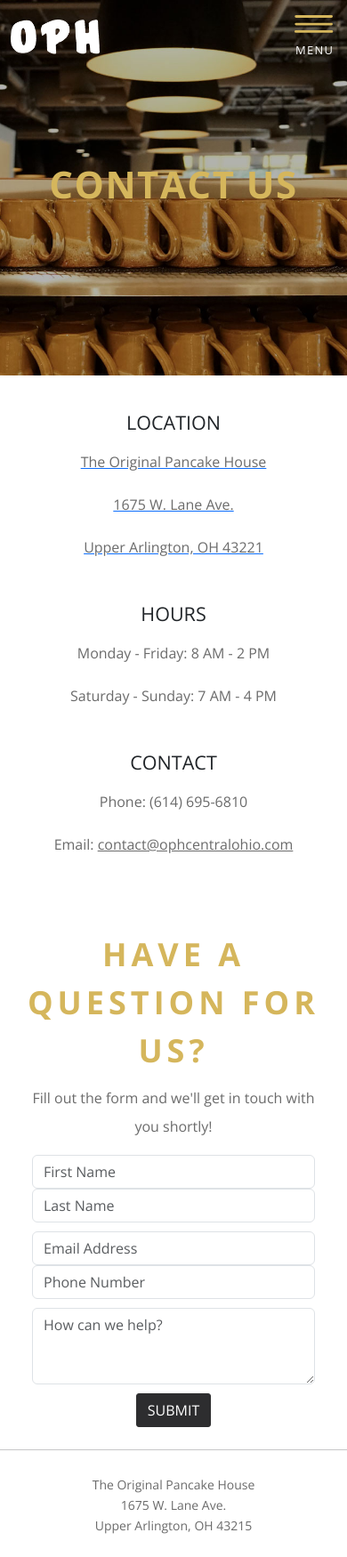
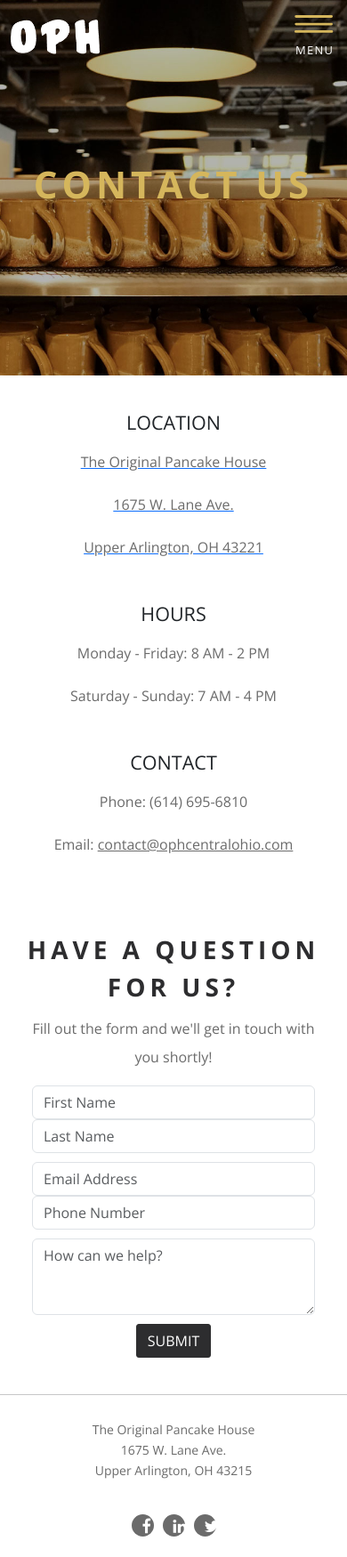
Before and after one commit to jamerine/oph_2, a Rails app: page /contacts in a window 390 px wide. Shown: the top 1750 px of the page at 89% size. Run offline with Rails 7, Linux system fonts and the light colour scheme; style sheets or scripts are compiled from the project's sources; some libraries are stand-ins or nearby versions.

Commit message:
changes for errors

```diff
--- a/app/assets/stylesheets/about.scss
+++ b/app/assets/stylesheets/about.scss
@@ -15,7 +15,6 @@
 
     h1 {
       font-size: 72px;
-      letter-spacing: 1.5px;
       font-weight: 800;
       line-height: 150%;
       color: $primary_yellow;
@@ -24,7 +23,7 @@
     @media screen and (max-width: 768px) {
       .title-text {
           font-size: 42px;
-          letter-spacing: 1.5px;
+          letter-spacing: 5px;
           font-weight: 600;
           line-height: 150%;
           color: $primary_yellow;
--- a/app/assets/stylesheets/application.scss
+++ b/app/assets/stylesheets/application.scss
@@ -163,16 +163,10 @@
   background-color: white;
 }
 
-hr {
-  margin-top: 0px;
-  margin-bottom: 0px;
-  background-color: $primary_gray;
-}
-
 
 .title-text {
   font-size: 72px;
-  letter-spacing: 1.5px;
+  letter-spacing: 5px;
   font-weight: 800;
   line-height: 150%;
   color: $primary_yellow;
@@ -225,6 +219,7 @@
 	margin-top: 10px;
 	margin-bottom: 10px;
 }
+
 
 
 
@@ -371,7 +366,7 @@
 }
 
 hr {
-    background-color: #95989A
+    background-color: #ECECEC;
 }
 
 
--- a/app/assets/stylesheets/contacts.scss
+++ b/app/assets/stylesheets/contacts.scss
@@ -14,7 +14,6 @@
 
     h1 {
       font-size: 72px;
-      letter-spacing: 1.5px;
       font-weight: 800;
       line-height: 150%;
       color: $primary_yellow;
@@ -23,7 +22,7 @@
     @media screen and (max-width: 768px) {
       .title-text {
           font-size: 42px;
-          letter-spacing: 1.5px;
+          letter-spacing: 5px;
           font-weight: 600;
           line-height: 150%;
           color: $primary_yellow;
--- a/app/assets/stylesheets/menus.scss
+++ b/app/assets/stylesheets/menus.scss
@@ -16,7 +16,6 @@
 
     h1 {
       font-size: 72px;
-      letter-spacing: 1.5px;
       font-weight: 800;
       line-height: 150%;
       color: $primary_yellow;
@@ -25,7 +24,7 @@
     @media screen and (max-width: 768px) {
       .title-text {
           font-size: 42px;
-          letter-spacing: 1.5px;
+          letter-spacing: 5px;
           font-weight: 600;
           line-height: 150%;
           color: $primary_yellow;
--- a/app/assets/stylesheets/positions.scss
+++ b/app/assets/stylesheets/positions.scss
@@ -13,7 +13,6 @@
 
     h1 {
       font-size: 72px;
-      letter-spacing: 1.5px;
       font-weight: 800;
       line-height: 150%;
       color: $primary_yellow;
@@ -22,7 +21,7 @@
     @media screen and (max-width: 768px) {
       .title-text {
           font-size: 42px;
-          letter-spacing: 1.5px;
+          letter-spacing: 5px;
           font-weight: 600;
           line-height: 150%;
           color: $primary_yellow;
@@ -37,12 +36,6 @@
   margin-left: 100px;
   margin-right: 100px;
 
-  p {
-    color: $primary_gray;
-    font-size: 24px;
-    line-height: 48px;
-    font-weight: 400;
-  }
 
   @media screen and (max-width: 768px) {
       margin-top: 50px;
@@ -50,12 +43,6 @@
       margin-left: 25px;
       margin-right: 25px;
 
-      p {
-        color: $primary_gray;
-        font-size: 18px;
-        line-height: 48px;
-        font-weight: 400;
-      }
   }
 
   .positions-list-area {
--- a/app/assets/stylesheets/reviews.scss
+++ b/app/assets/stylesheets/reviews.scss
@@ -14,7 +14,6 @@
 
     h1 {
       font-size: 72px;
-      letter-spacing: 1.5px;
       font-weight: 800;
       line-height: 150%;
       color: $primary_yellow;
@@ -23,7 +22,7 @@
     @media screen and (max-width: 768px) {
       .title-text {
           font-size: 42px;
-          letter-spacing: 1.5px;
+          letter-spacing: 5px;
           font-weight: 600;
           line-height: 150%;
           color: $primary_yellow;
--- a/app/assets/stylesheets/welcome.scss
+++ b/app/assets/stylesheets/welcome.scss
@@ -13,14 +13,10 @@
 
     }
 
-  // h1 {
-  //   font-size: 72px;
-  //   letter-spacing: 1.5px;
-  //   font-weight: 800;
-  //   line-height: 150%;
-  //   color: $primary_yellow;
-  //   position: relative;
-  // }
+  .h1-home {
+    margin-bottom: 50px;
+
+  }
 
   // .browse-menu {
   //   color: $primary_white;
@@ -106,6 +102,10 @@
 
   .est-image {
     height: 75px;
+  }
+
+  .old-world-bottom {
+    margin-bottom: 25px;
   }
 
 }
@@ -226,6 +226,9 @@
   height: 50vh;
   padding: 50px;
 
+  .h2-dark {
+    font-weight: 400;
+  }
 
   @media screen and (max-width: 768px) {
     height: 75vh;
--- a/app/views/abouts/_about_letter.html.erb
+++ b/app/views/abouts/_about_letter.html.erb
@@ -60,7 +60,7 @@
     </div>
     <div class="row letter-paragraph">
       <div class="col-12">
-        <p>And now, years later, our dream is finally realized. As of June, 29 2017, our doors are open and we couldn’t be more excited to welcome you all in.</p>
+        <p>And now, years later, our dream is finally realized. As of June 29, 2017, our doors are open and we couldn’t be more excited to welcome you all in.</p>
       </div>
     </div>
     <div class="row letter-paragraph">
--- a/app/views/comments/_new.html.erb
+++ b/app/views/comments/_new.html.erb
@@ -3,25 +3,25 @@
   <%= form_for @new_comment do |f| %>
 
       <div class="row">
-        <div class="form-group custom-box col-md-12 col-lg-6">
+        <div class="form-group custom-box col-md-12 col-lg-4 offset-lg-2">
           <%= f.text_field :first_name, class: "form-control", placeholder: "First Name" %>
         </div>
-        <div class="form-group col-md-12 col-lg-6">
+        <div class="form-group col-md-12 col-lg-4 ">
           <%= f.text_field :last_name, class: "form-control", placeholder: "Last Name"  %>
         </div>
       </div>
 
       <div class="row">
-        <div class="form-group col-md-12 col-lg-6">
+        <div class="form-group col-md-12 col-lg-8 offset-lg-2">
           <%= f.text_field :email_address, class: "form-control", placeholder: "Email Address"  %>
         </div>
-        <div class="form-group col-md-12 col-lg-6">
+        <div class="form-group col-md-12 col-lg-8 offset-lg-2">
           <%= f.text_field :phone_number, class: "form-control", placeholder: "Phone Number"  %>
         </div>
       </div>
 
       <div class="row">
-        <div class="form-group col-md-12">
+        <div class="form-group col-md-12 col-lg-8 offset-lg-2">
           <%= f.text_area :body, class: "form-control", placeholder: "How can we help?", rows: "3" %>
         </div>
       </div>
--- a/app/views/contacts/_contact_body.html.erb
+++ b/app/views/contacts/_contact_body.html.erb
@@ -2,23 +2,6 @@
   <div class="container-fluid">
     <div class="row">
       <div class="col-12 col-md-6 col-lg-3">
-          <!-- <div class="card-block">
-            <h4 class="card-title">LOCATION:</h4>
-            <a href='#'>
-              <p class="card-text">The Original Pancake House</p>
-              <p class="card-text">1633 West Lane Ave.</p>
-              <p class="card-text">Upper Arlington, OH 43221</p>
-            </a>
-            <br>
-            <h4 class="card-title">HOURS:</h4>
-            <p>Monday - Friday: 8 AM - 2 PM</p>
-            <p>Saturday - Sunday: 7 AM - 2 PM</p>
-            <br>
-            <h4 class="card-title">CONTACT:</h4>
-            <p>Phone: (614) 111-2222</p>
-            <p>Email: contact@ophohio.com</p>
-            <br>
-          </div> -->
           <div class="container contact-location-box text-center">
             <div class="row">
               <div class="contact-section col-12 col-sm-6 col-md-12">
@@ -42,9 +25,9 @@
             </div>
           </div>
       </div>
-      <div class="col-12 col-md-6 col-lg-6">
-        <div class="container contact-question-box">
-          <h1 class="text-center">HAVE A QUESTION FOR US?</h1>
+      <div class="col-12 col-md-6 col-xl-6">
+        <div class="container contact-question-box text-center">
+          <h2 class="h2-dark">HAVE A QUESTION FOR US?</h1>
           <p class="text-center">Fill out the form and we'll get in touch with you shortly!</p>
             <%= render 'comments/new' %>
         </div>
--- a/app/views/welcome/_home.html.erb
+++ b/app/views/welcome/_home.html.erb
@@ -4,7 +4,7 @@
     <div class="container d-flex h-100">
       <div class="row justify-content-center align-self-center text-center">
             <!-- <%= image_tag('Group_82.png', class: 'd-flex img-fluid' )%> -->
-        <h1>WELCOME TO THE ORIGINAL PANCAKE HOUSE.</h1>
+        <h1 class="h1-home">WELCOME TO THE ORIGINAL PANCAKE HOUSE.</h1>
         <%= link_to 'browse menu', menus_path, class:'big-link' %>
         <br>
 
--- a/app/views/welcome/_reviews.html.erb
+++ b/app/views/welcome/_reviews.html.erb
@@ -3,7 +3,7 @@
     <div class="row justify-content-center align-self-center text-center">
       <h2 class="h2-dark">“We chose the area due to its steady economic growth, friendly small city feel and the community’s big appetite for breakfast places.”</h2>
       <br>
-      <p>- RUBEN GUZMAN, Owner</p>
+      <p>- RUBEN GUZMAN, OWNER</p>
     </div>
   </div>
 </section>
--- a/app/views/welcome/_traditional_menu.html.erb
+++ b/app/views/welcome/_traditional_menu.html.erb
@@ -7,7 +7,7 @@
             <%= image_tag('1953 Icon.svg', class: 'd-flex mr-3 est-image img-fluid mx-auto d-block' )%>
             <br>
             <h2 class="h2-light">OLD WORLD & </h2>
-            <h2 class="h2-light">HANDCRAFTED RECEIPES.</h2>
+            <h2 class="h2-light old-world-bottom">HANDCRAFTED RECIPES.</h2>
               <%= link_to 'browse menu', menus_path, class:'big-link' %>
           </div>
         </div>
```
Also changed, not shown: app/views/layouts/_footer.html.erb (+1 -19 lines), 1 other file.
